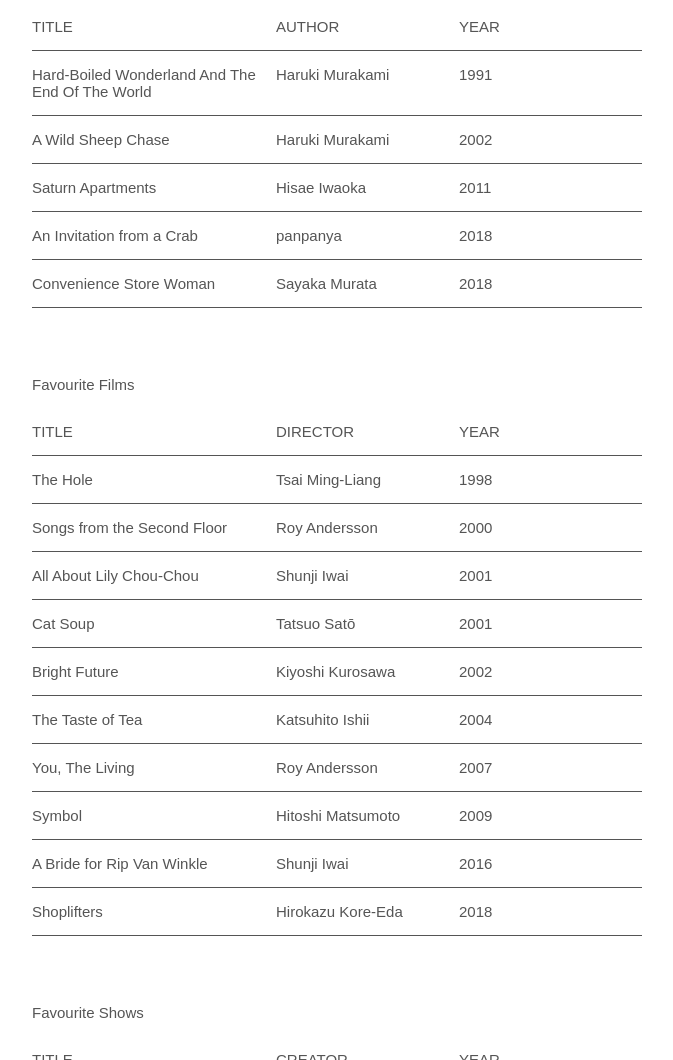
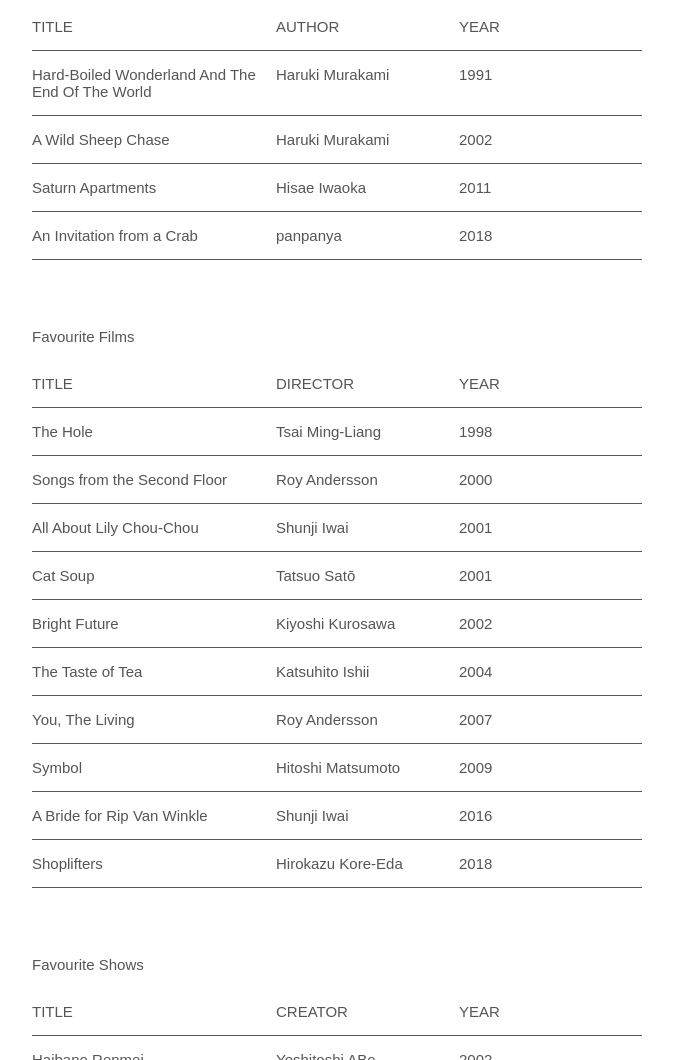
Before and after one commit to neuume/neuume.github.io, a plain HTML site: page directory.html in a window 1280 px wide. Shown: the part 2029-3089 px from the top of the page, without its empty margins (403-1076 px from the left). Drawn offline with Linux system fonts and the light colour scheme.

Commit message:
remove convenience store woman because Murakami is more interesting

```diff
--- a/directory.html
+++ b/directory.html
@@ -300,11 +300,7 @@
             <p> 2018 </p>
           </div></a>
 
-          <a href="https://www.goodreads.com/book/show/38357895-convenience-store-woman" target="blank"><div class="listSplit">
-            <p>Convenience Store Woman</p>
-            <p>Sayaka Murata</p>
-            <p> 2018 </p>
-          </div></a>
+
           </section>
           <br>
           <br>
```
